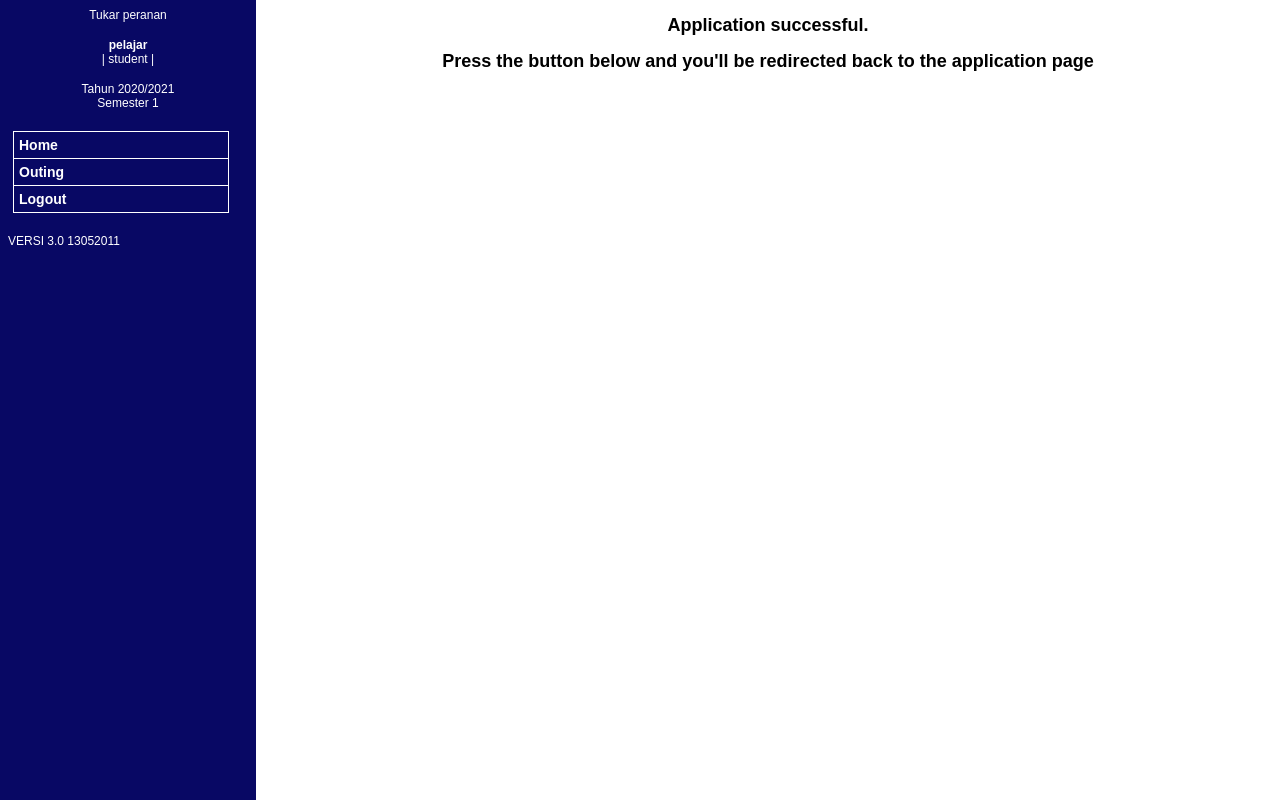
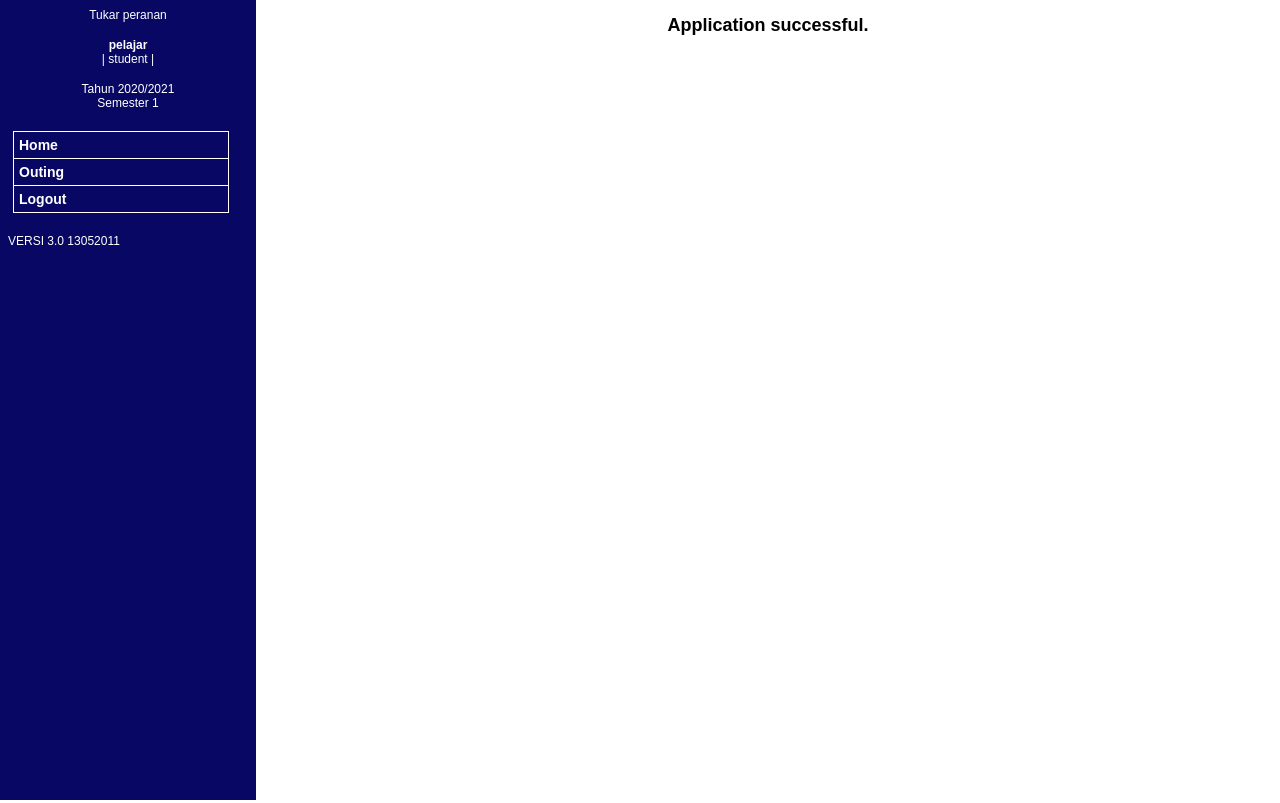
Before and after one commit to autumnlewjb/KmppMISClone, a Flask app: page /application-successful in a window 1280 px wide. Run offline with Flask 2, Linux system fonts and the light colour scheme; a user stored in the database is signed in.

Commit message:
change successful page message

```diff
--- a/templates/successful.html
+++ b/templates/successful.html
@@ -2,5 +2,4 @@
 
 {% block content %}
 <h1>Application successful. </h1>
-<h2>Press the button below and you'll be redirected back to the application page</h2>
 {% endblock %}
```
Also changed, not shown: application.db.
